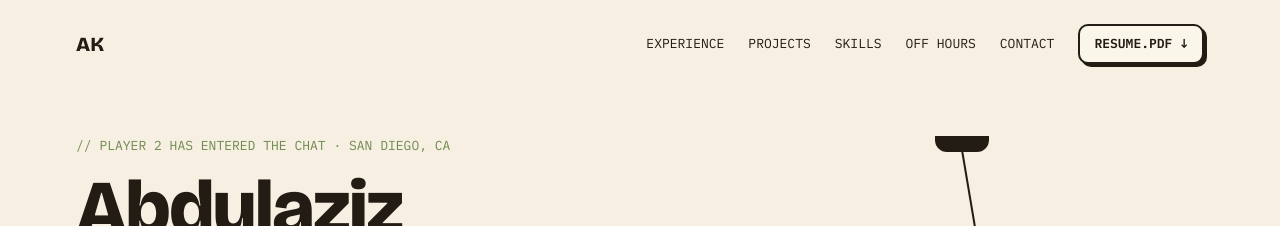
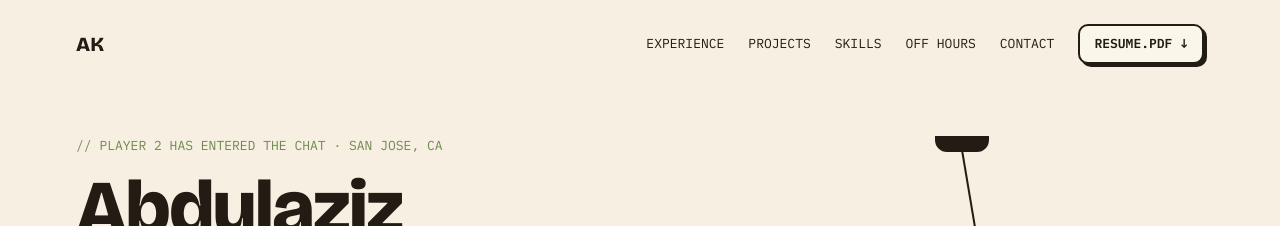
Before and after one commit to aokhader/aokhader.github.io, a Next.js app: page / in a window 1280 px wide. Shown: the top 226 px of the page. Built offline with nearby package versions, Linux system fonts and the light colour scheme.

Commit message:
Fixed current location

```diff
--- a/data/index.ts
+++ b/data/index.ts
@@ -6,8 +6,8 @@ export const site = {
   role: "ML / Full-stack Engineer",
   tagline:
     "ML engineer who ships the whole stack — from enterprise AIOps agents at BMC down to a 360M-parameter LLM answering questions offline on an Arduino.",
-  heroEyebrow: "// PLAYER 2 HAS ENTERED THE CHAT · SAN DIEGO, CA",
-  location: "San Diego, CA",
+  heroEyebrow: "// PLAYER 2 HAS ENTERED THE CHAT · SAN JOSE, CA",
+  location: "San Jose, CA",
   email: "akhader@ucsd.edu",
   resumeUrl: "/Abdulaziz_Software_Engineer.pdf",
   /** Name the browser saves the resume under, rather than the generic "resume.pdf". */
```
